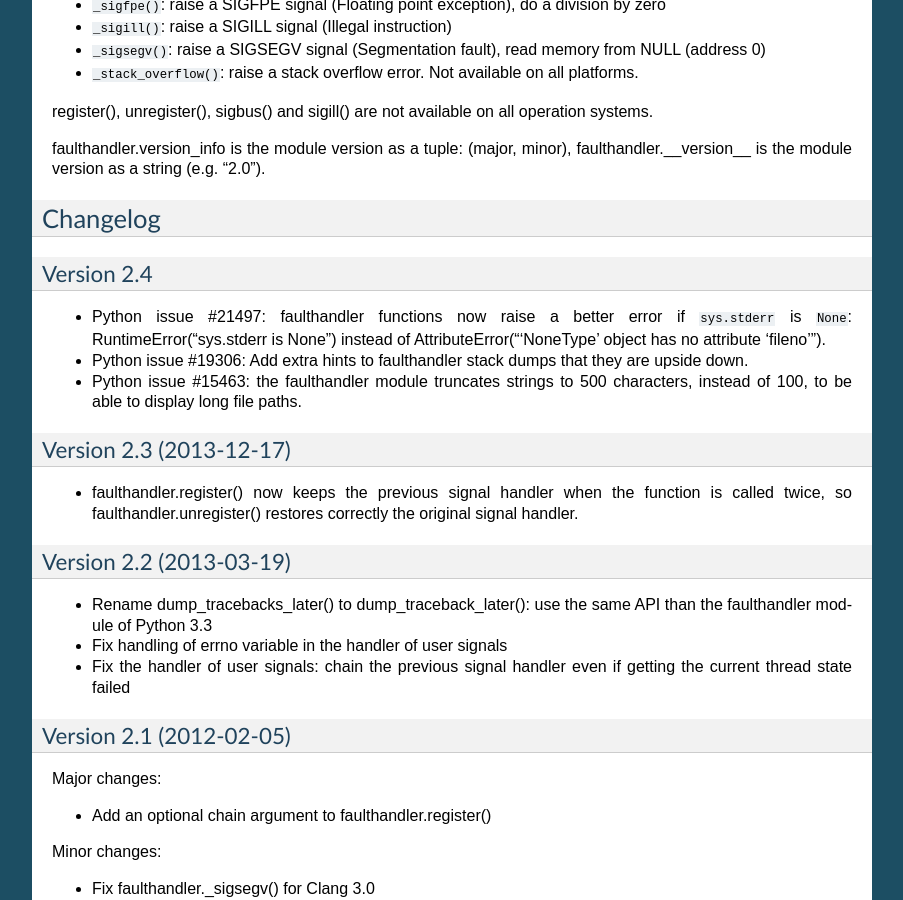
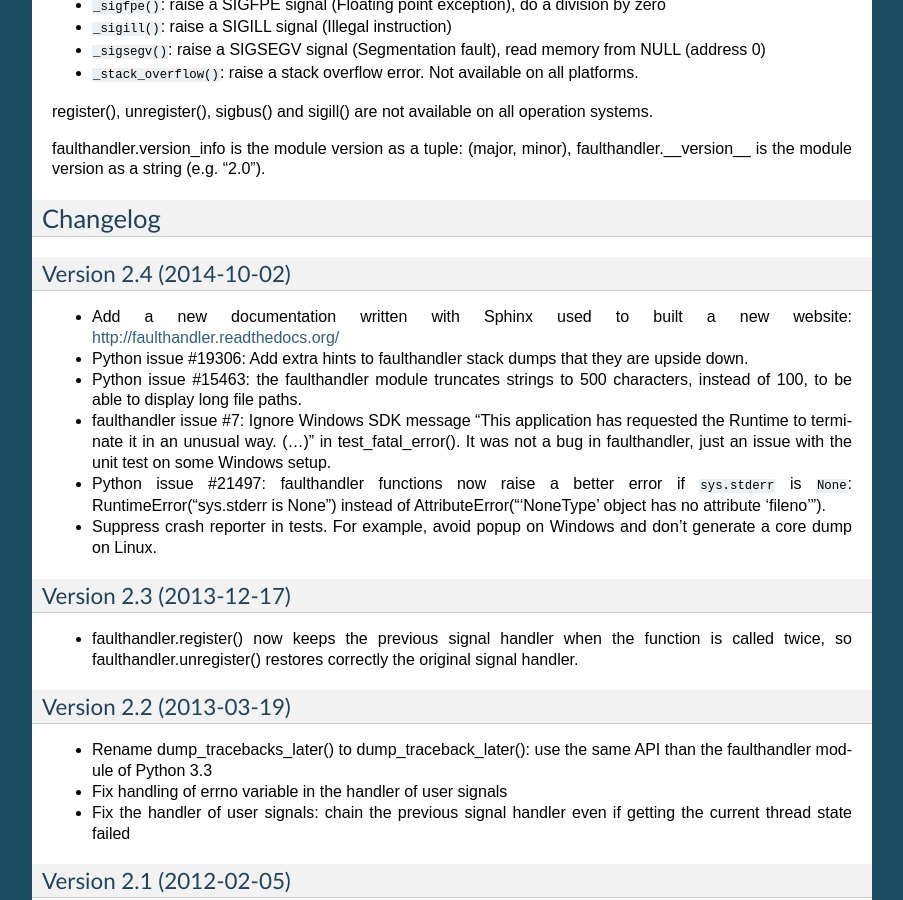
Before and after one commit to vstinner/faulthandler, a Sphinx documentation site: the page built from doc/index.rst, in a window 1280 px wide and 900 px high, scrolled down 3080 px. Shown: the whole window, without its empty margins (198-1101 px from the left). Built offline with Sphinx 7.4.7, drawn with Linux system fonts in a browser that asks for light colours; some of the changed text lies outside the part shown.

```diff
--- a/doc/conf.py
+++ b/doc/conf.py
@@ -48,9 +48,8 @@ copyright = u'2014, Victor Stinner'
 # built documents.
 #
 # The short X.Y version.
-version = '2.3'
 # The full version, including alpha/beta/rc tags.
-release = '2.3'
+version = release = '2.4'
 
 # The language for content autogenerated by Sphinx. Refer to documentation
 # for a list of supported languages.
--- a/doc/index.rst
+++ b/doc/index.rst
@@ -210,16 +210,24 @@ faulthandler.__version__ is the module version as a string (e.g. "2.0").
 Changelog
 =========
 
-Version 2.4
------------
+Version 2.4 (2014-10-02)
+------------------------
 
-* Python issue #21497: faulthandler functions now raise a better error if
-  ``sys.stderr`` is ``None``: RuntimeError("sys.stderr is None") instead of
-  AttributeError("'NoneType' object has no attribute 'fileno'").
+* Add a new documentation written with Sphinx used to built a new website:
+  http://faulthandler.readthedocs.org/
 * Python issue #19306: Add extra hints to faulthandler stack dumps that they
   are upside down.
 * Python issue #15463: the faulthandler module truncates strings to 500
   characters, instead of 100, to be able to display long file paths.
+* faulthandler issue #7: Ignore Windows SDK message "This application has
+  requested the Runtime to terminate it in an unusual way. (...)" in
+  test_fatal_error(). It was not a bug in faulthandler, just an issue with
+  the unit test on some Windows setup.
+* Python issue #21497: faulthandler functions now raise a better error if
+  ``sys.stderr`` is ``None``: RuntimeError("sys.stderr is None") instead of
+  AttributeError("'NoneType' object has no attribute 'fileno'").
+* Suppress crash reporter in tests. For example, avoid popup on Windows and
+  don't generate a core dump on Linux.
 
 
 Version 2.3 (2013-12-17)
--- a/setup.py
+++ b/setup.py
@@ -67,7 +67,7 @@ options = {
     'license': "BSD (2-clause)",
     'description': 'Display the Python traceback on a crash',
     'long_description': long_description,
-    'url': "https://github.com/haypo/faulthandler/wiki/",
+    'url': "http://faulthandler.readthedocs.org/",
     'author': 'Victor Stinner',
     'author_email': 'victor.stinner@gmail.com',
     'ext_modules': [Extension('faulthandler', FILES)],
```
